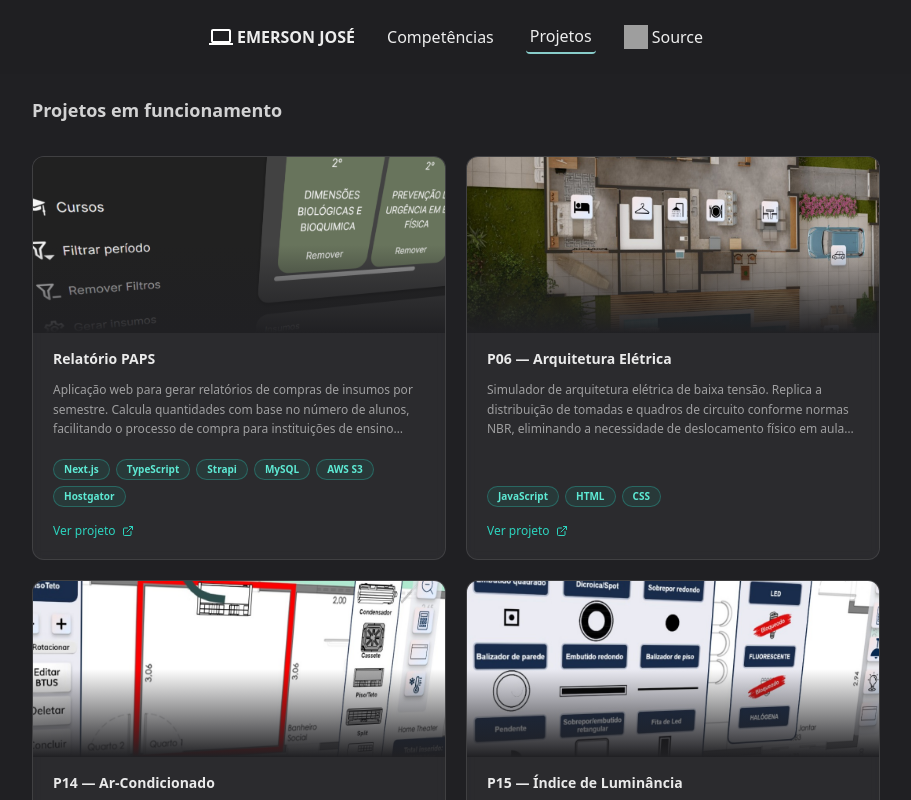
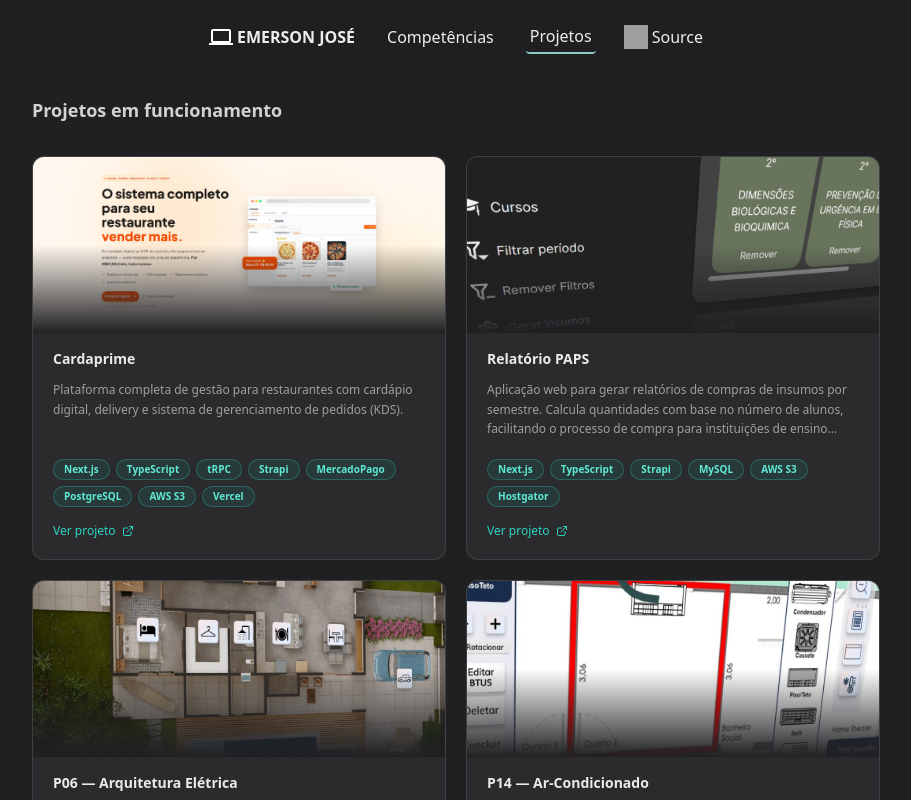
Before and after one commit to emersonjps/landingPagePerson, a Next.js app: page /projetos in a window 1280 px wide. Shown: the top 800 px of the page, without its empty margins (184-1095 px from the left). Built offline with nearby package versions, Linux system fonts and the light colour scheme; grey boxes are pictures that could not be loaded.

Commit message:
Add new project portifolio, big case in production

```diff
--- a/src/pages/projetos.tsx
+++ b/src/pages/projetos.tsx
@@ -5,12 +5,21 @@
 import Copyright from "../components/Copyright/Copyright"
 import Link from "next/link"
 
+import cardaprime from "@/assets/img/cardaprime.png"
 import p06 from "@/assets/img/p06.jpg"
 import p14 from "@/assets/img/p14.jpg"
 import p15 from "@/assets/img/p15.jpg"
 import relatorio from "@/assets/img/relatorio.png"
 
 const projects = [
+  {
+    title: "Cardaprime",
+    img: cardaprime,
+    description:
+      "Plataforma completa de gestão para restaurantes com cardápio digital, delivery e sistema de gerenciamento de pedidos (KDS).",
+    stack: ["Next.js", "TypeScript", "tRPC", "Strapi", "MercadoPago", "PostgreSQL", "AWS S3", "Vercel"],
+    link: "https://cardaprime.com/",
+  },
   {
     title: "Relatório PAPS",
     img: relatorio,
```
Also changed, not shown: src/assets/img/cardaprime.png (added).
